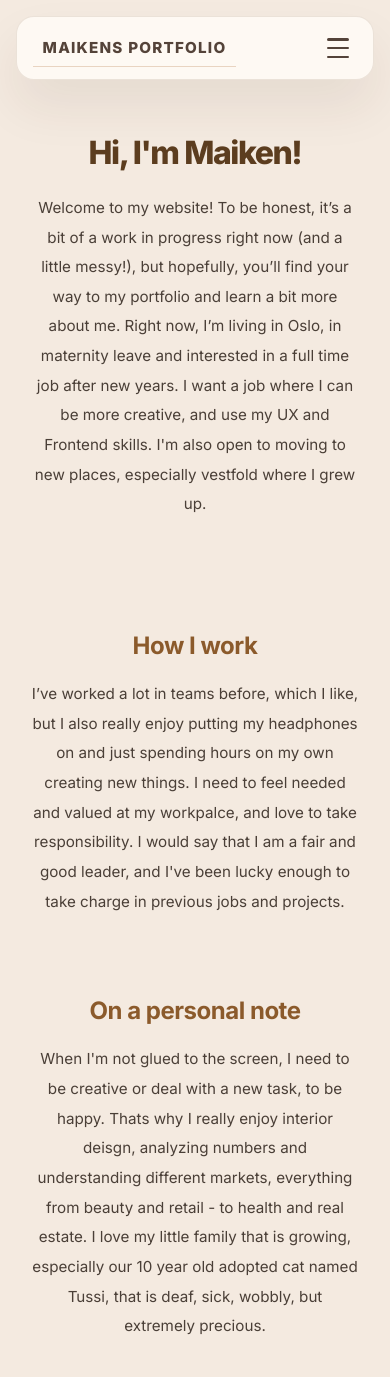
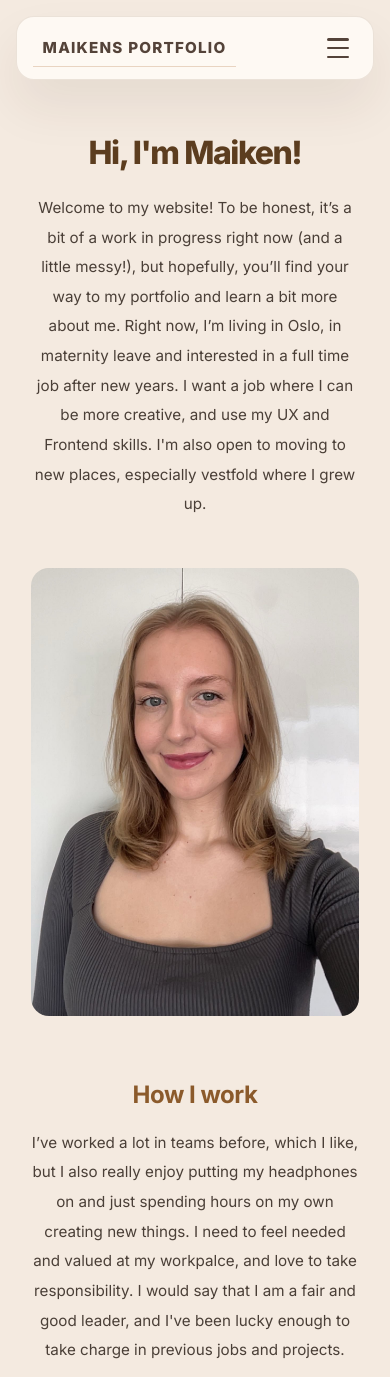
Before and after one commit to ma1ken/nettside, a React (Create React App) app in the folder frontend/: page / in a window 390 px wide. Shown: the top 1377 px of the page. Built offline with nearby package versions, Linux system fonts and the light colour scheme.

Commit message:
fixed images on small devices, as the images dissapeared

```diff
--- a/frontend/src/Styles/Pages.css
+++ b/frontend/src/Styles/Pages.css
@@ -139,7 +139,7 @@ img {
 }
 
 .gap {
-  padding: 1.0rem;
+  padding: 1rem;
 }
 
 @media (max-width: 767px) {
@@ -373,6 +373,27 @@ img {
   }
 }
 
+/* Dette gjelder kun for mobilskjermer (og mindre enheter) */
+@media (max-width: 768px) {
+  .text-image-section {
+    flex-direction: column; /* Stabler tekst og bilde under hverandre */
+    gap: 20px; /* Litt mindre mellomrom på mobil */
+  }
+
+  .text {
+    width: 100%; /* Teksten tar full bredde */
+  }
+
+  /* Her nullstiller vi bilde-triksene fra PC-visningen */
+  .image,
+  img {
+    max-width: 100% !important; /* Tillater bildet å bli større på mobil */
+    width: 100% !important; /* Tvinger bildet til å bruke plassen sin */
+    height: auto !important; /* Nullstiller "0-høyde"-trikset så det ikke kollapser */
+    min-height: auto !important;
+  }
+}
+
 /* Tablets, 768px og oppover */
 @media (min-width: 768px) {
   .content-container > div,
```
